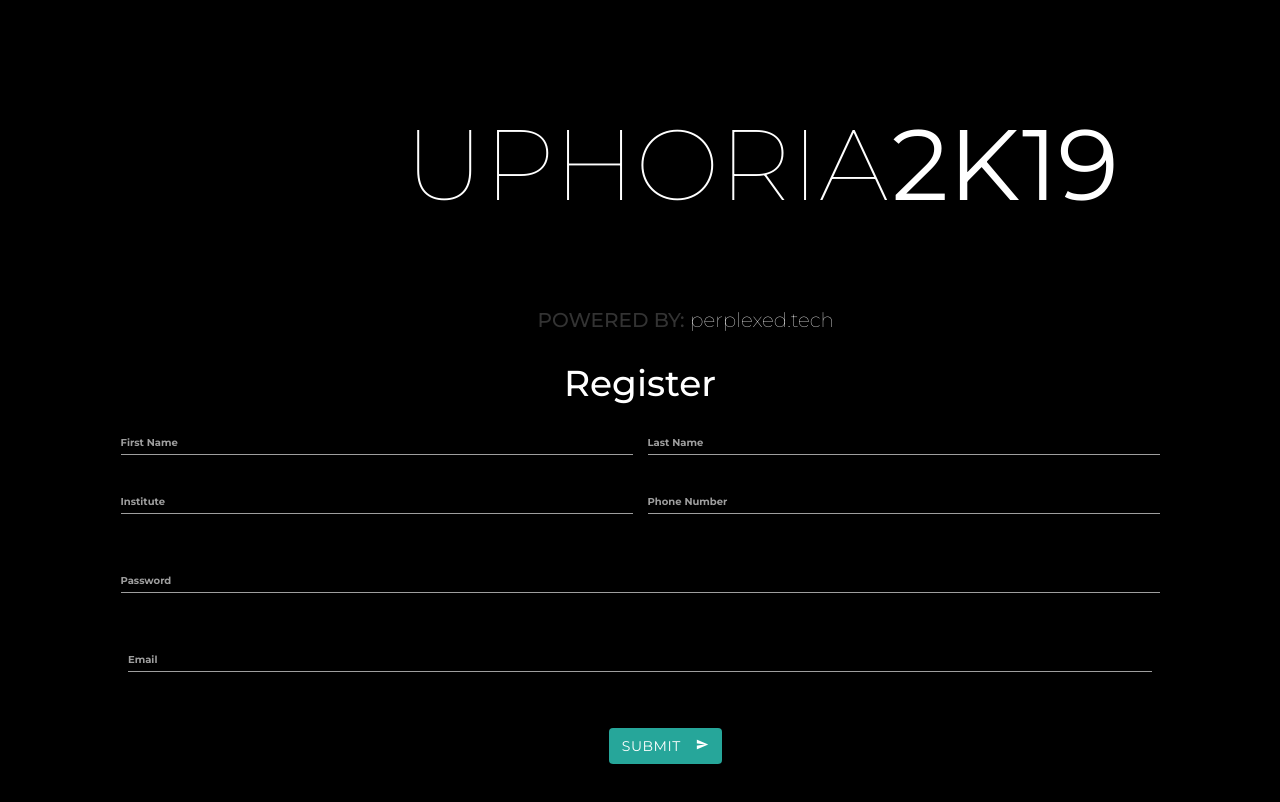
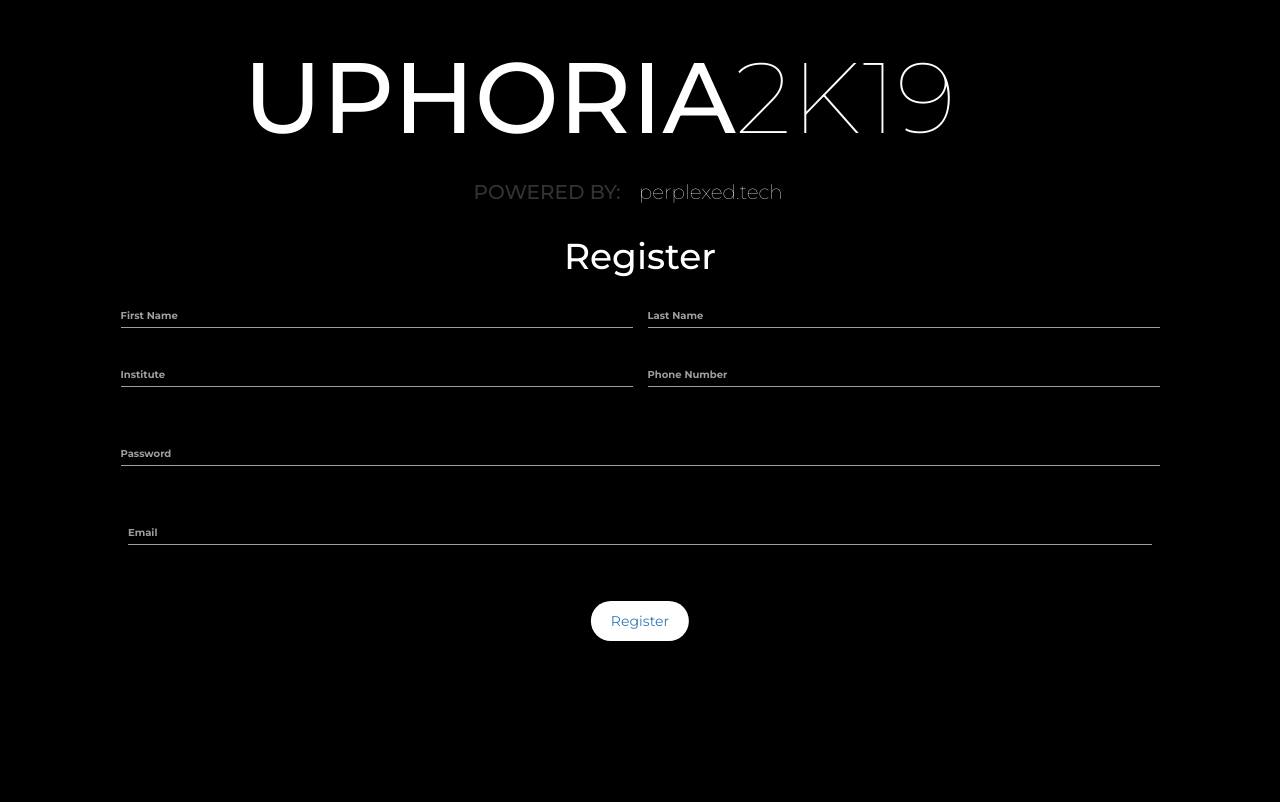
Before and after one commit to Aaryan-kapur/uphoria, a website: page register.html in a window 1280 px wide. Drawn offline with nearby package versions, Linux system fonts and the light colour scheme.

Commit message:
edit_responsive

```diff
--- a/register.html
+++ b/register.html
@@ -6,35 +6,31 @@
     <meta charset="utf-8" />
     <meta http-equiv="X-UA-Compatible" content="IE=edge">
     <title>Uphoria 2k19</title>
+
     <link href="https://fonts.googleapis.com/icon?family=Material+Icons" rel="stylesheet">
 
 
     <link rel="stylesheet" href="https://cdnjs.cloudflare.com/ajax/libs/materialize/1.0.0/css/materialize.min.css">
-
     <link href="https://fonts.googleapis.com/css?family=Montserrat" rel="stylesheet">
     <link href="https://fonts.googleapis.com/css?family=Montserrat:100,200,300,400,500,600,700" rel="stylesheet">
     <link rel="stylesheet" href="https://maxcdn.bootstrapcdn.com/bootstrap/3.3.7/css/bootstrap.min.css" integrity="sha384-BVYiiSIFeK1dGmJRAkycuHAHRg32OmUcww7on3RYdg4Va+PmSTsz/K68vbdEjh4u" crossorigin="anonymous">
     <script src="https://cdnjs.cloudflare.com/ajax/libs/materialize/1.0.0/js/materialize.min.js"></script>
     <link rel="stylesheet" href="style.css">
   </head>
-<body style="background-color:black; font-family:montserrat; padding-top: 1%; padding-left: 10%; padding-right: 10%; padding-bottom:10%;">
+<body>
         <main>
                 <div class="heading">
                     <p>
-                        <br>
-                        <br>
-                        <br>
-                        <br>
-                        <span class="black" style="font-size:100px; margin-left:27%; color:white; font-weight:100;">UPHORIA</span>
-                        <span class="narrow" style="font-size:100px; color:white;">2K19</span></p><br><br><BR>
-                        <p><span style="font-size:20px;  margin-left:40%; margin-top:-10%; font-weight:500;">POWERED BY: </span>
-                            <span style="font-size:20px;font-weight:100; color:white;">perplexed.tech </span>
+
+                        <span class="up" >UPHORIA</span><span class="year">2K19</span>
+                        <p><span class="pow">POWERED BY: </span>
+                            <span class="perp" >perplexed.tech </span>
                     </p>
                 </div>
             </main>
     <main>
-<div class="row">
-    <h1 style="color:white; text-align: center;">Register</h1>
+<div class="row" style="padding-left:10%;padding-right:10%;">
+    <h1 >Register</h1>
         <form class="col s12">
           <div class="row">
             <div class="input-field col s6">
@@ -73,9 +69,10 @@
               </div>
             </div>
           </div>
-          <button class="btn waves-effect waves-light" type="submit" name="action" style="margin-left:47%">Submit
-                <i class="material-icons right">send</i>
-              </button>
+          <div onclick="window.location='register.html'" class="button1">
+            <p class="top"><a href="register.html">Register</a></p>
+        </div>
+
         </form>
       </div>
       </main>
--- a/style.css
+++ b/style.css
@@ -1,4 +1,54 @@
-.black{
-    font-weight:300;
+
+body{
+    background-color:black;
+    font-family:montserrat;
+    padding-top:2%;
+}
+.button1 .top{
+    cursor: pointer;
+  display: inline-block;
+  background-color: white;
+  padding: 10px 20px;
+  border-radius: 30px;
+  position:relative;
+  left:50%;
+  transform: translateX(-50%);
+}
+.heading .up {
+    font-size:100px;
+    position: relative;
+     left:19%; transform:
+     translateX(-19%);
+     color:white;
+     font-weight:500;
     margin-top: 21%;
 }
+.heading .year{
+    font-size:100px;
+    position: relative;
+     left:19%; transform:
+     translateX(-19%);
+     color:white;
+     font-weight:50;
+    margin-top: 21%;
+}
+.heading .pow{
+    font-size:20px;
+    position: relative;
+    left:37%;
+    transform: translateX(-37%);
+     font-weight:500;
+}
+.heading .perp{
+    font-size:20px;
+    font-weight:100;
+      position: relative;
+      left:38%;
+      transform: translateX(-39%);
+      color:white;
+}
+h1{
+    color:white;
+     text-align: center;
+
+}
```
Also changed, not shown: app/css/main.css (+0 -20 lines), index.css (+80 -0 lines), index.html (+16 -20 lines), 2 other files.
